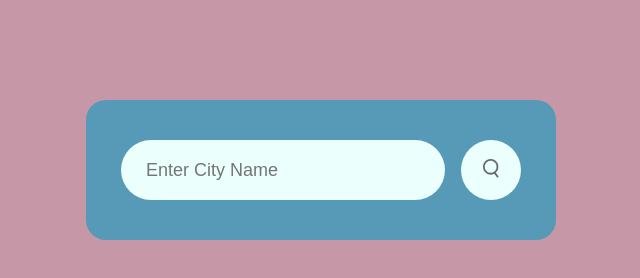
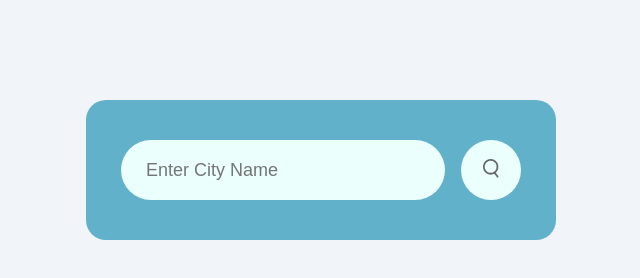
Before and after one commit to mebidyut2001/weatherapprepo, a plain HTML site: page index.html in a window 1280 px wide. Shown: the whole page, without its empty margins (319-959 px from the left). Drawn offline with Linux system fonts and the light colour scheme.

Commit message:
Update index.css

```diff
--- a/index.css
+++ b/index.css
@@ -7,7 +7,7 @@
 }
 
 body{
-    background-color: #a0526b98;
+  background: linear-gradient(0deg, #f1f4f8, #f1f4f8);
 }
 .card{
     width: 90%;
```
